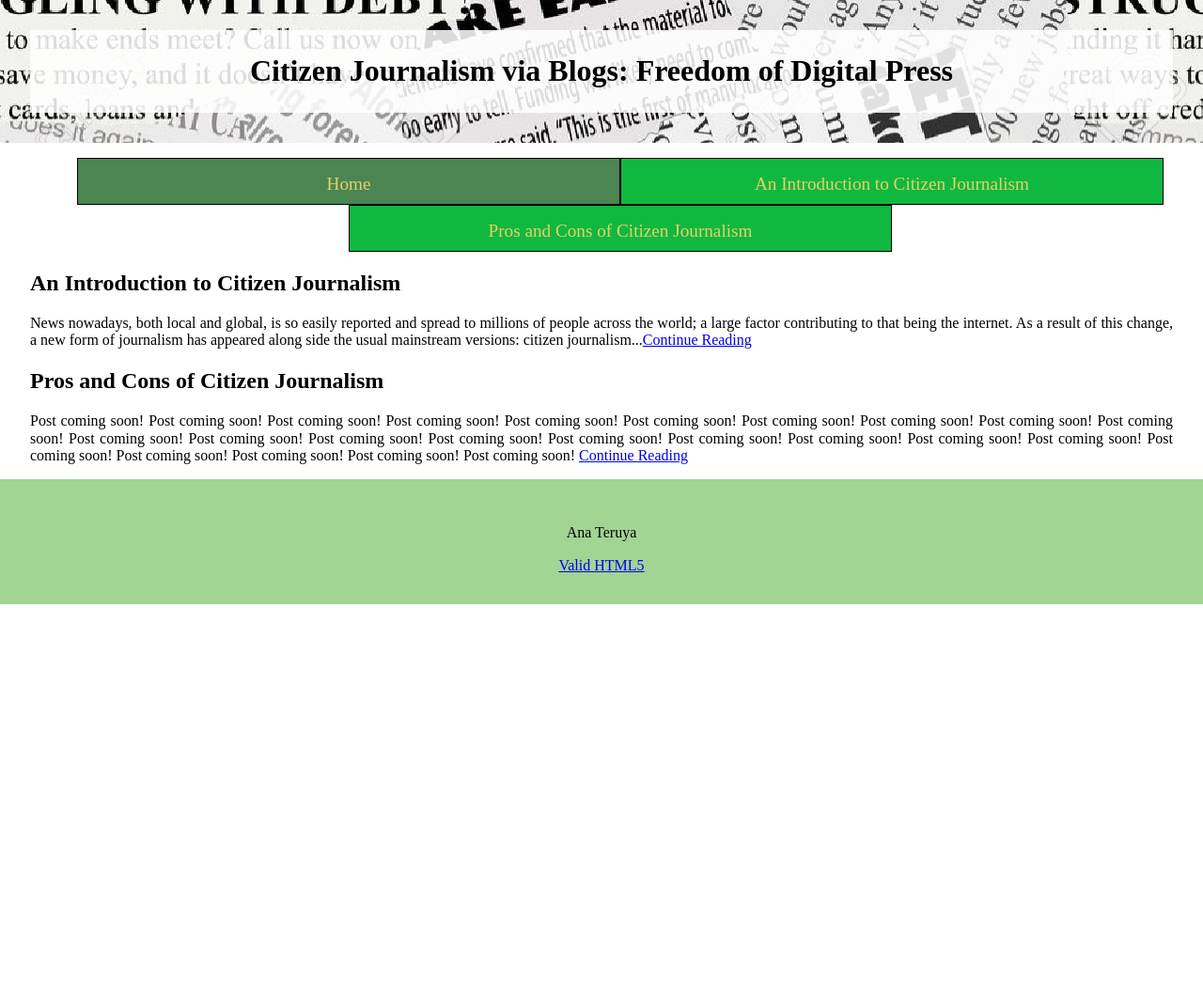
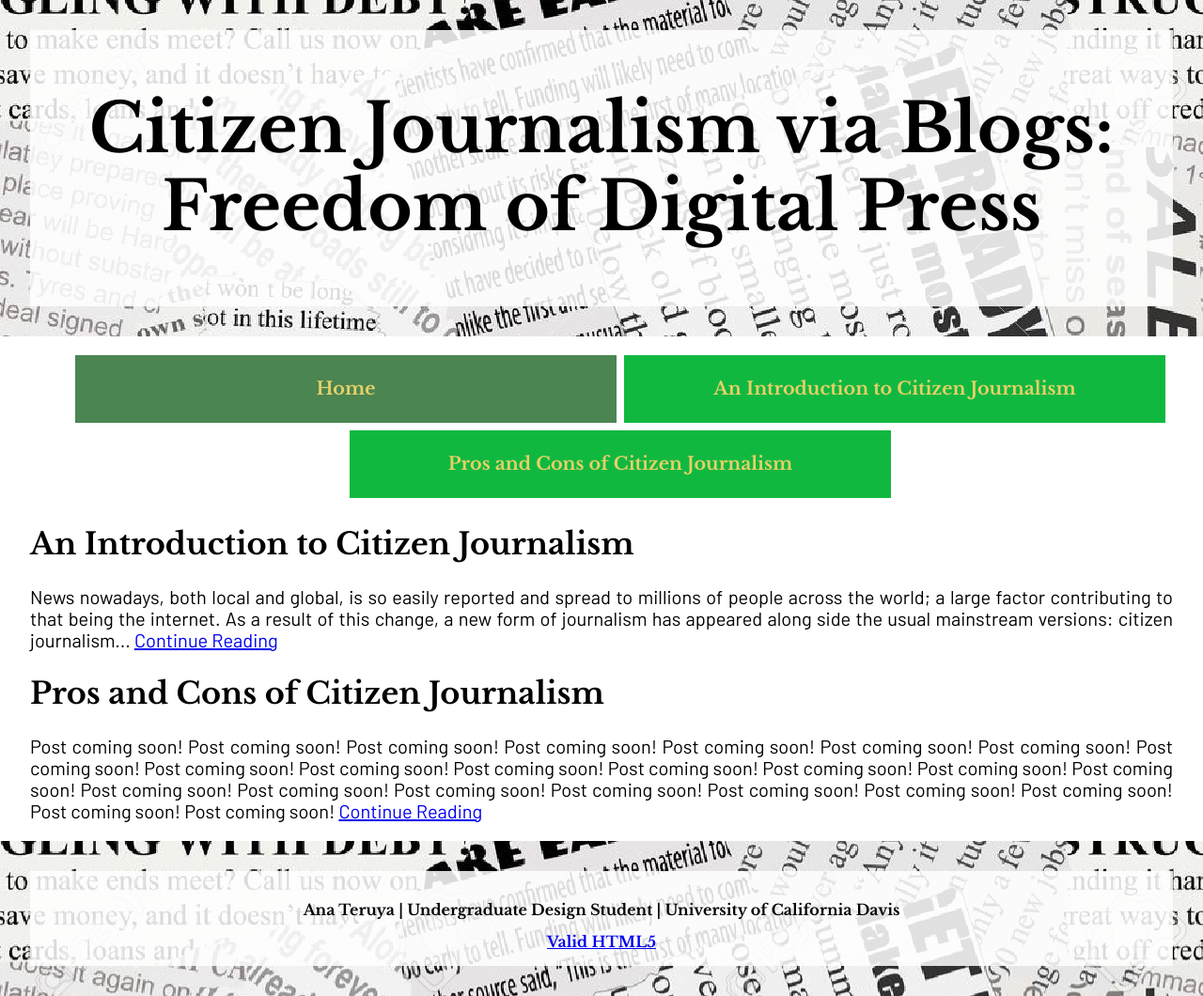
Before and after one commit to adteruya/teruya.github.io, a plain HTML site: page blog-files/blog-home-page.html in a window 1280 px wide. Shown: the whole page at 94% size. Before the commit the page ends 800 px from the top, so only its background shows below. Drawn offline with nearby package versions, Linux system fonts and the light colour scheme.

Commit message:
updated blog styling

```diff
--- a/blog-files/blog-home-page.html
+++ b/blog-files/blog-home-page.html
@@ -2,6 +2,8 @@
 <html>
 
 <head>
+  <link href="https://fonts.googleapis.com/css?family=Libre+Baskerville:700" rel="stylesheet">
+  <link href="https://fonts.googleapis.com/css?family=Barlow" rel="stylesheet">
   <meta charset="utf-8">
   <title>MobileBlogTemplate</title>
   <link rel="stylesheet" href="normalize.css">
@@ -26,16 +28,16 @@
 
     <article>
       <h2 id="introCJ">An Introduction to Citizen Journalism</h2>
-      <p>News nowadays, both local and global, is so easily reported and spread
+      <p id="parafont">News nowadays, both local and global, is so easily reported and spread
         to millions of people across the world; a large factor contributing to
         that being the internet. As a result of this change, a new form of
         journalism has appeared along side the usual mainstream versions:
-        citizen journalism...<a href="an-intro-to-cj.html">Continue Reading</a>
+        citizen journalism... <a href="an-intro-to-cj.html">Continue Reading</a>
       </p>
     </article>
     <article>
       <h2>Pros and Cons of Citizen Journalism</h2>
-      <p>Post coming soon! Post coming soon! Post coming soon! Post coming soon!
+      <p id="parafont">Post coming soon! Post coming soon! Post coming soon! Post coming soon!
          Post coming soon! Post coming soon! Post coming soon! Post coming soon!
          Post coming soon! Post coming soon! Post coming soon! Post coming soon!
          Post coming soon! Post coming soon! Post coming soon! Post coming soon!
@@ -45,8 +47,10 @@
       </p>
     </article>
     <footer>
-      <p>Ana Teruya</p>
-      <a href="http://validator.w3.org/check?uri=referer">Valid HTML5</a>
+      <div class="transparentbox">
+        <p>Ana Teruya | Undergraduate Design Student | University of California Davis</p>
+        <a href="http://validator.w3.org/check?uri=referer">Valid HTML5</a>
+      </div>
     </footer>
   </div>
 </body>
--- a/blog-files/blogstyles.css
+++ b/blog-files/blogstyles.css
@@ -1,7 +1,3 @@
-
-/*Sets the width of the overall page container div
-to 90% of viewport width and margin:auto centers the page
-in the middle of the browser no matter how wide you stretch the browser*/
 .pagecontainer {
   margin: 0px;
   width: auto;
@@ -15,14 +11,22 @@ in the middle of the browser no matter how wide you stretch the browser*/
   height: auto;
   width: auto;
   margin: auto;
-  padding: 0.25rem;
+  padding: 1rem;
+}
+
+body {
+  font-family: 'Libre Baskerville', serif;
 }
 
 header {
   background-image: url("news-back.jpg");
-  background-repeat: no-repeat;
   padding: 2rem;
   text-align: center;
+  font-size: 2.25rem;
+}
+
+h2  {
+  font-size: 2rem;
 }
 /*Unordered list in the navbar is set to display flex with wrapping
 so at smaller size-mobile width--it wraps vertically in a row
@@ -37,12 +41,12 @@ nav ul {
 /*Sets background color of nav list elements and their width and height*/
 nav ul li {
   background: #11b840;
-  height: 2rem;
+  height: 3rem;
   width: 36rem;
-  padding-top: 1rem;
-  border-color: black;
+  padding-top: 1.5rem;
   border: solid;
-  border-width: 1px;
+  border-width: 4px;
+  border-color: white;
   text-align: center;
 }
 /*Takes away the default underlining of links and sets color of menu font*/
@@ -68,7 +72,13 @@ article {
 }
 
 footer {
-  background: #a2d492;
+  background-image: url("news-back.jpg");
   padding: 2rem;
   text-align: center;
+  font-size: 1rem;
 }
+
+#parafont {
+  font-family: 'Barlow', sans-serif;
+  font-size: 1.25rem;
+}
```
